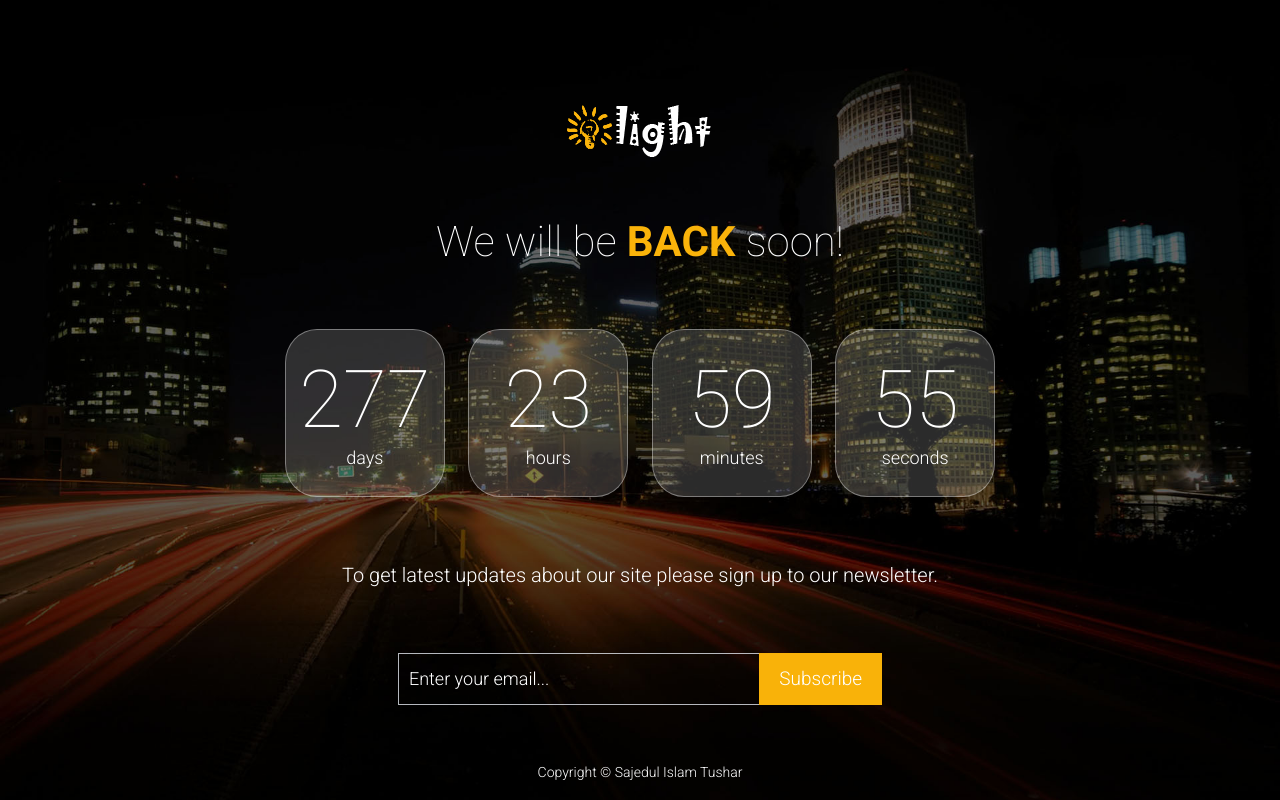
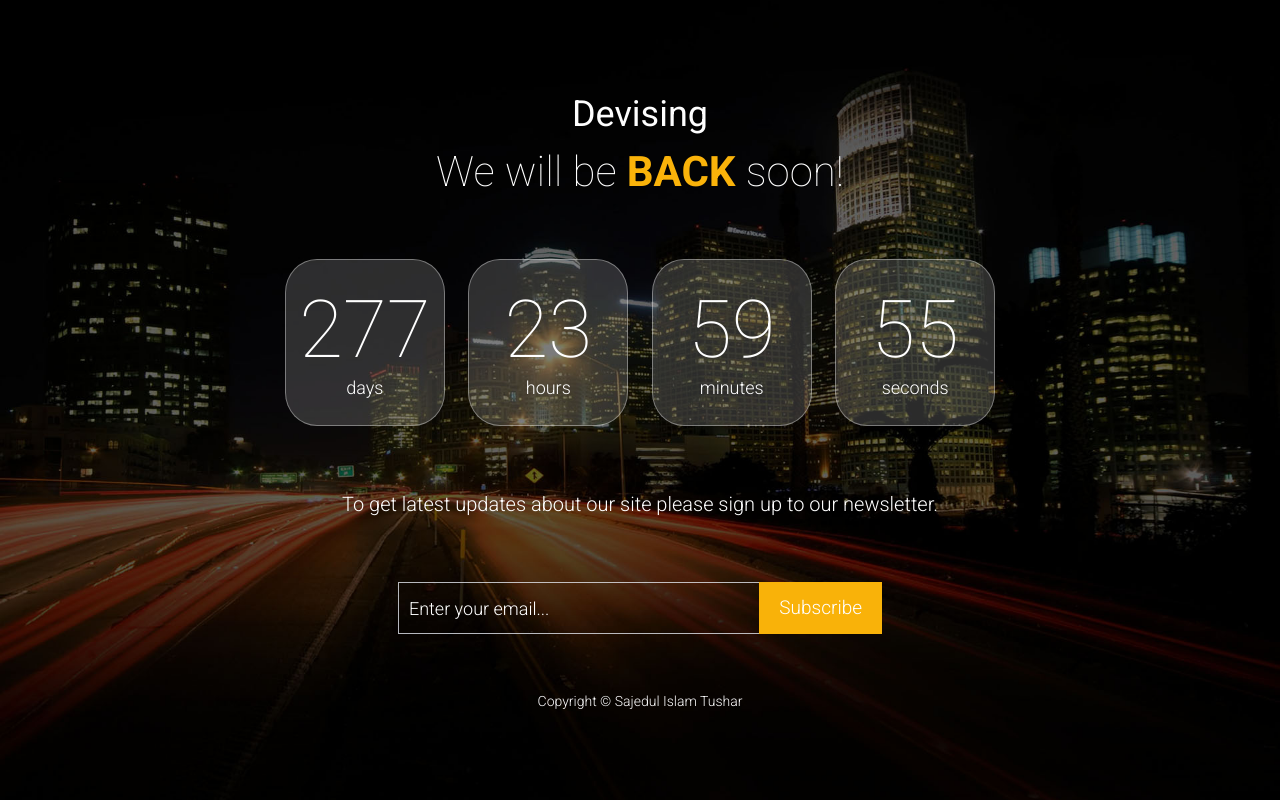
Before and after one commit to devising/devising.github.io, a plain HTML site: page index.html in a window 1280 px wide. Drawn offline with Linux system fonts and the light colour scheme.

Commit message:
Update index.html

```diff
--- a/index.html
+++ b/index.html
@@ -34,11 +34,11 @@
                 <div class="container">
                     <div class="row">
                         <div class="col-sm-12">
-                        	<div class="logo wow fadeInDown">
-					<h1>
-                        		      <a href="https://devising.github.io/">Devising</a>
-                        		</h1>
-                        	</div>
+
+				<h1 class="wow fadeInDown">
+                        		 <a href="https://devising.github.io/">Devising</a>
+                        	</h1>
+
                             <h2 class="wow fadeInDown">We will be <strong>BACK</strong> soon!</h2>
                             <div class="timer wow fadeInUp">
                                 <div class="days-wrapper">
```
